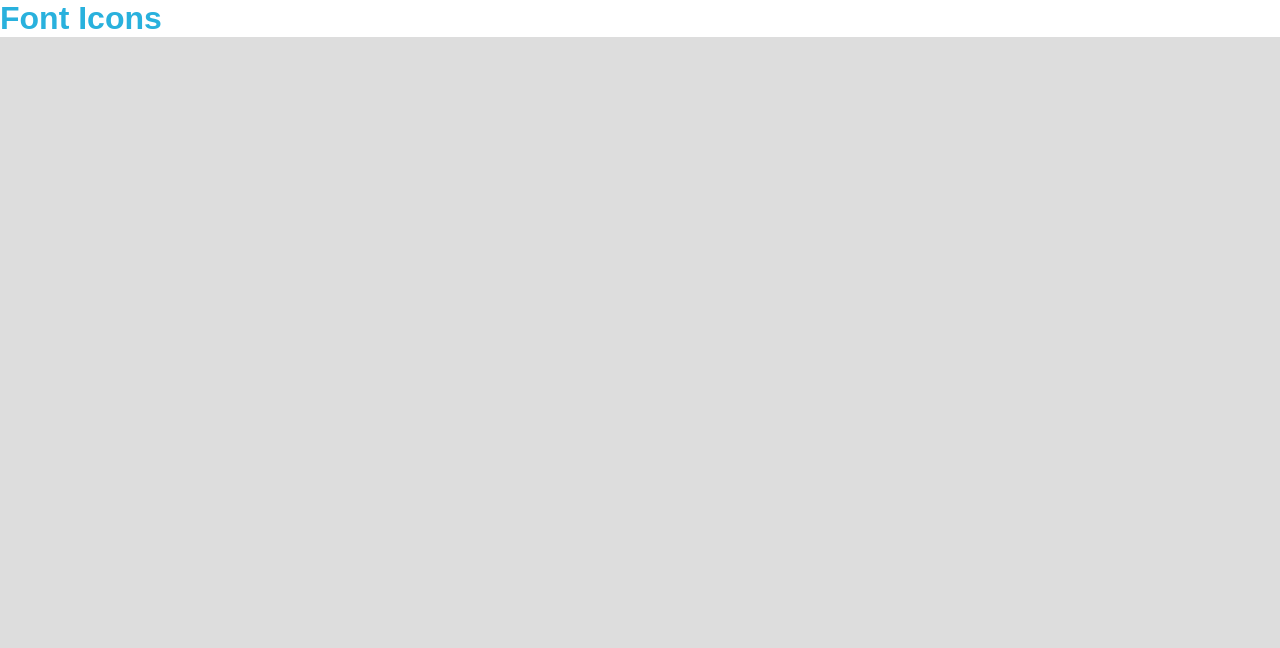
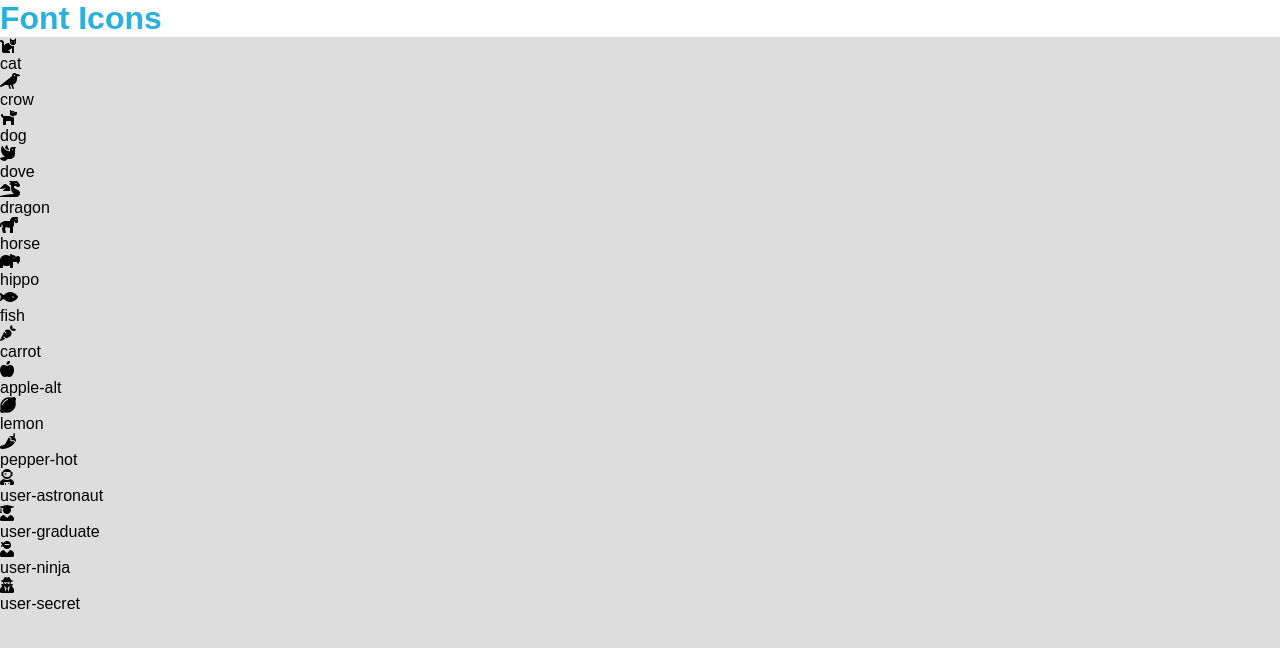
Before and after one commit to Alastor2189/js-es6-icons, a plain HTML site: page index.html in a window 1280 px wide. Drawn offline with Linux system fonts and the light colour scheme.

Commit message:
correzione errori sintassi

```diff
--- a/js/data.js
+++ b/js/data.js
@@ -4,7 +4,7 @@
 // Ciascuna icona ha una proprietà "color": utilizzare questa proprietà per visualizzare le icone del colore corrispondente.
 // :muso_unicorno: BONUS
 // Aggiungere alla pagina una select in cui le options corrispondono ai vari tipi di icone (animal, vegetable, user). Quando l'utente seleziona un tipo dalla select, visualizzare solamente le icone corrispondenti.
-const animals = [{
+const containerIcons = [{
         name: 'cat',
         prefix: 'fa-',
         type: 'animal',
@@ -122,9 +122,8 @@ const animals = [{
 
 const container = document.querySelector(".container");
 
-animals.forEach(element => {
+containerIcons.forEach(element => {
     let div = document.createElement("div");
-    divIcons = div.innerHTML = `<div class="animals"> <div class="${element.type}"><i class= "${element.family} ${element.prefix} ${element.name}</i> </div> <p>${element.name} </p> </div>`
+    divIcons = div.innerHTML = `<div class="container-icons"><div class="${element.type}"><i class="${element.family} ${element.prefix}${element.name}"></i></div><p>${element.name}</p></div>`;
     container.append(div);
-
 });
```
Also changed, not shown: index.html (+1 -1 lines).
